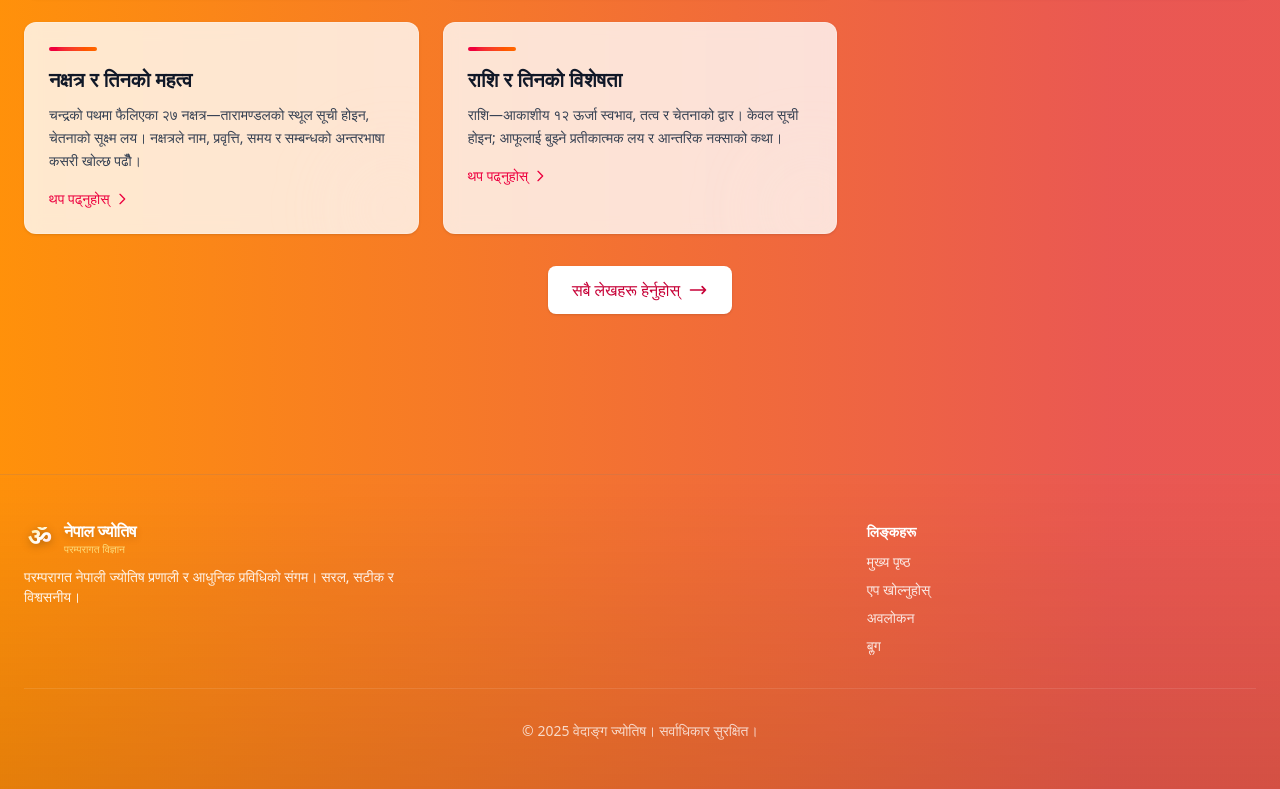
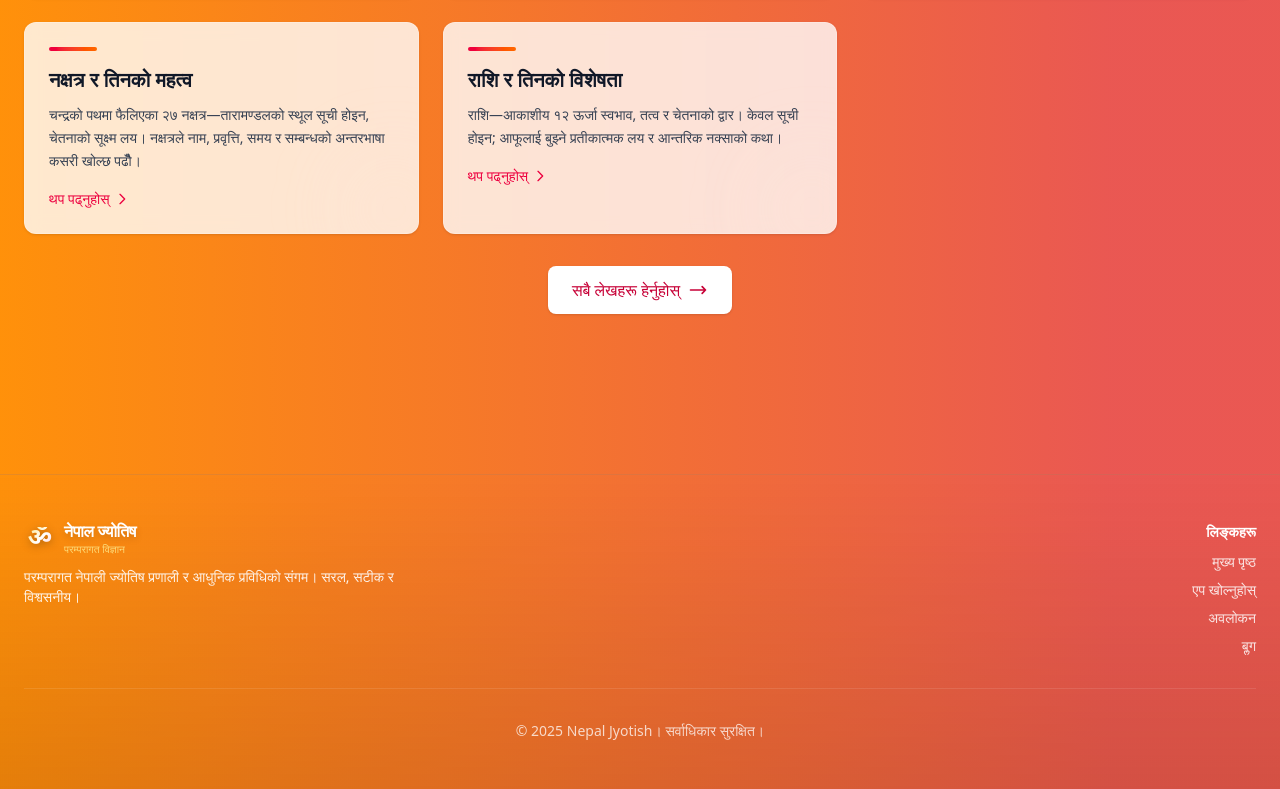
Before and after one commit to mhnpd-org/nepal-jyotish, a Next.js app: page / in a window 1280 px wide. Shown: the part 1610-2399 px from the top of the page. Built offline with nearby package versions, Linux system fonts and the light colour scheme.

Commit message:
fix: Update footer alignment and copyright text for improved clarity and consistency

```diff
--- a/src/layouts/footer.tsx
+++ b/src/layouts/footer.tsx
@@ -23,7 +23,7 @@ export default function Footer({ variant = "light" }: FooterProps) {
             </p>
           </div>
 
-          <div>
+          <div className="text-left md:text-right">
             <h5 className={`text-sm font-semibold ${isDark ? "text-white" : "text-gray-900"} mb-3`}>
               लिङ्कहरू
             </h5>
@@ -82,7 +82,7 @@ export default function Footer({ variant = "light" }: FooterProps) {
 
         <div className={`pt-8 border-t ${isDark ? "border-white/10" : "border-gray-200"}`}>
           <p className={`text-sm ${isDark ? "text-white/75" : "text-gray-500"} text-center`}>
-            © {new Date().getFullYear()} वेदाङ्ग ज्योतिष। सर्वाधिकार सुरक्षित।
+            © {new Date().getFullYear()} Nepal Jyotish। सर्वाधिकार सुरक्षित।
           </p>
         </div>
       </div>
```
